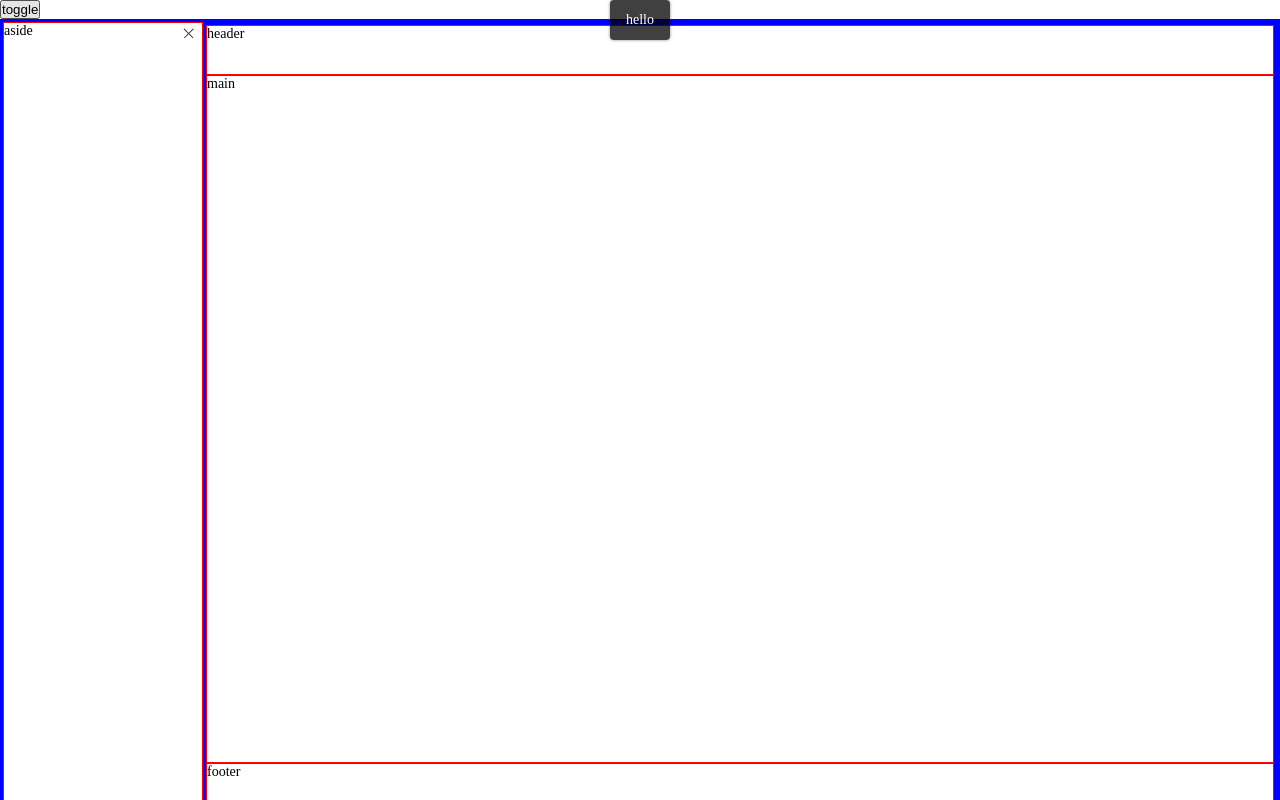
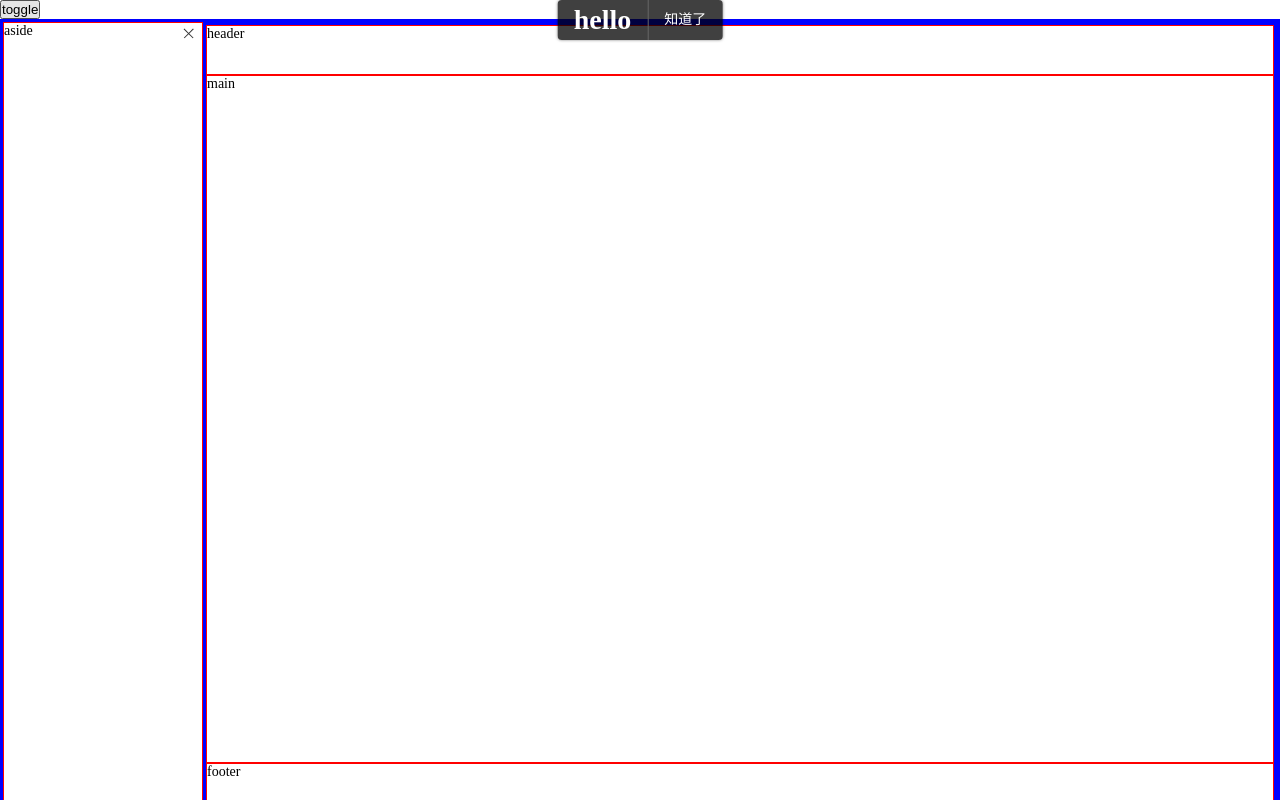
Before and after one commit to haxiedaimala/vue-wheels, a Vue app: page / in a window 1280 px wide. Both pictures are taken after a click on the button "toggle". Shown: the top 800 px of the page. Built offline with nearby package versions, Linux system fonts and the light colour scheme.

Commit message:
基本完成 Toast 功能

```diff
--- a/src/App.vue
+++ b/src/App.vue
@@ -10,17 +10,27 @@ import GMain from './components/GMain.vue';
 import GAside from './components/GAside.vue';
 import GFooter from './components/GFooter.vue';
 import {openToast} from './components/openToast';
-import {ref} from 'vue';
+import {h, ref} from 'vue';
 
 const loading1 = ref(true);
 const loading2 = ref(true);
 const loading3 = ref(false);
 const visible = ref(true);
 const value = ref('王五');
-const showToast=()=>{
-  openToast({message:'hello'})
-  console.log(1);
-}
+
+const showToast = () => {
+  openToast({
+    message: h('h1', {}, `hello`),
+    autoClose: true,
+    autoCloseDelay: 50,
+    closeButton: {
+      text: '知道了',
+      callback() {
+        console.log('用户知道了');
+      }
+    }
+  });
+};
 </script>
 
 <template>
--- a/src/components/GToast.vue
+++ b/src/components/GToast.vue
@@ -1,16 +1,60 @@
 <script setup lang="ts">
+const props = defineProps({
+  visible: {
+    type: Boolean,
+    default: false
+  },
+  autoClose: {
+    type: Boolean,
+    default: true
+  },
+  autoCloseDelay: {
+    type: Number,
+    default: 3
+  },
+  closeButton: {
+    type: Object,
+    default: () => {
+      return {
+        text: '关闭',
+        callback: undefined
+      };
+    }
+  }
+});
+const emits = defineEmits<{
+  (e: 'update:visible', value: boolean): void
+}>();
+
+const close = () => emits('update:visible', !props.visible);
+if (props.autoClose) {
+  setTimeout(() => {
+    close();
+  }, props.autoCloseDelay * 1000);
+}
+
+const onClickClose = () => {
+  if (typeof props.closeButton?.callback === 'function') {
+    props.closeButton.callback();
+  }
+  close();
+};
 </script>
 
 <template>
-  <div class="gulu-toast">
+  <div class="gulu-toast" v-if="visible">
     <slot/>
+    <template v-if="closeButton">
+      <span class="gulu-toast-line"></span>
+      <span class="gulu-toast-button" @click="onClickClose">{{ closeButton.text }}</span>
+    </template>
   </div>
 </template>
 
 <style lang="scss" scoped>
 $toast-height: 40px;
 $toast-bg: rgba(0, 0, 0, 0.75);
-.gulu-toast{
+.gulu-toast {
   position: fixed;
   top: 0;
   left: 50%;
@@ -21,9 +65,21 @@ $toast-bg: rgba(0, 0, 0, 0.75);
   background: $toast-bg;
   color: white;
   border-radius: var(--border-radius);
-  box-shadow: 0 0 3px rgba(0,0,0,.5);
+  box-shadow: 0 0 3px rgba(0, 0, 0, .5);
   display: flex;
   align-items: center;
-  padding: 0 16px;
+  padding: 0 0 0 16px;
+
+  &-line {
+    margin-left: 16px;
+    height: 100%;
+    border-left: 1px solid #666;
+  }
+
+  &-button {
+    padding: 0 16px;
+    font-size: inherit;
+    cursor: pointer;
+  }
 }
 </style>
--- a/src/components/openToast.ts
+++ b/src/components/openToast.ts
@@ -1,18 +1,36 @@
 import GToast from './GToast.vue';
-import {createApp, h} from 'vue';
+import {createApp, h, VNode} from 'vue';
 
 interface Options {
-  message: string;
+  visible?: boolean,
+  message: string | VNode;
+  enableHtml?: boolean
+  autoClose?: boolean;
+  autoCloseDelay?: number;
+  closeButton?: { text: string, callback?: (xxx: any) => void };
 }
 
 export const openToast = (options: Options) => {
-  const {message} = options;
+  const {message,autoClose, autoCloseDelay, closeButton} = options;
   const div = document.createElement('div');
   document.body.appendChild(div);
-  console.log(message);
-  createApp({
+  const app = createApp({
     render() {
-      return h(GToast, {}, {default: message});
+      return h(
+        GToast,
+        {
+          visible: true,
+          autoClose,
+          autoCloseDelay,
+          closeButton,
+          'onUpdate:visible': () => {
+            app.unmount();
+            div.remove();
+          },
+        },
+        {default: message}
+      );
     }
-  }).mount(div);
+  });
+  app.mount(div);
 };
```
